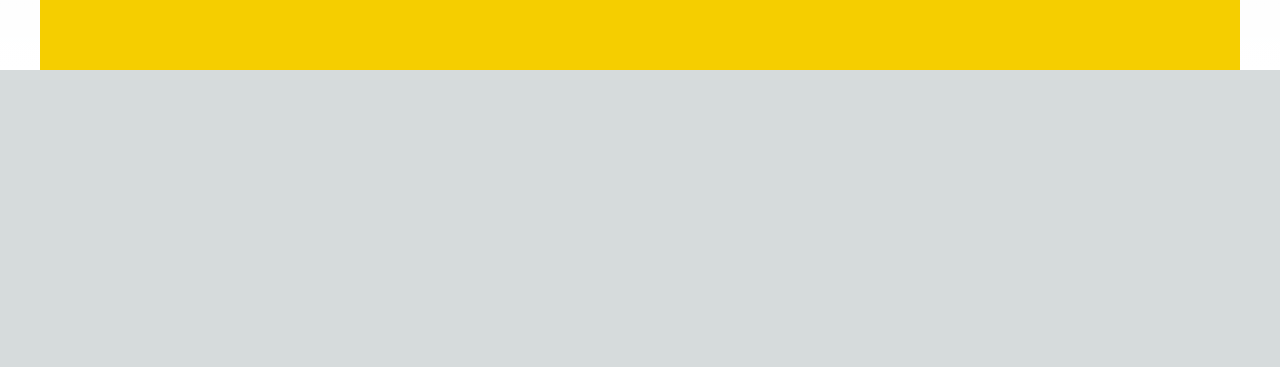
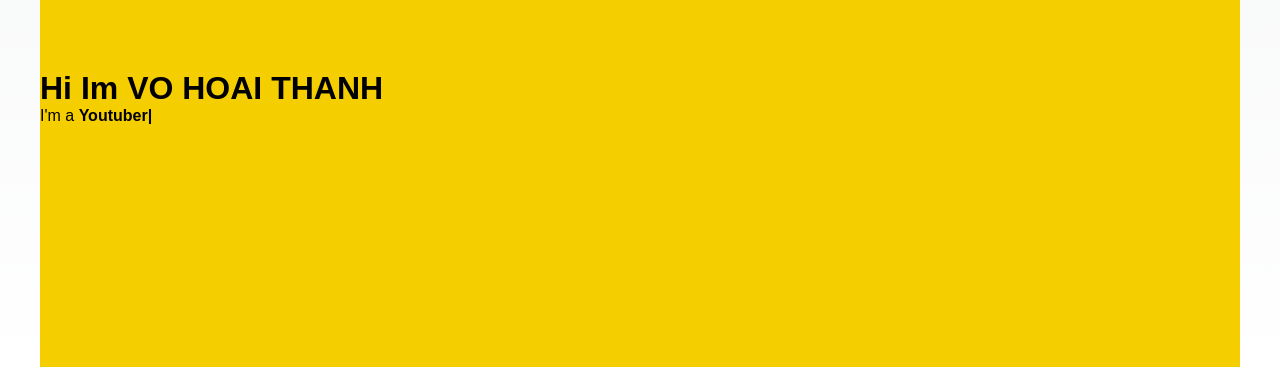
Before and after one commit to hoaithanhvo/product, a Next.js app: page / in a window 1280 px wide. Shown: the part 2229-2596 px from the top of the page. Before the commit the page ends 2299 px from the top, so only its background shows below. Built offline with nearby package versions, Linux system fonts and the light colour scheme.

Commit message:
lan4_textSlider

```diff
--- a/components/SliderText/sliderText.tsx
+++ b/components/SliderText/sliderText.tsx
@@ -1,17 +1,17 @@
 import React from "react";
-// import Typical from "react-typical";
-// import styles from "./sliderText.module.scss";
-// function TypicalExample() {
-//   const steps = ["developer ", 1000, "Photograper ", 1000, "Youtuber", 1000];
-//   return (
-//     <div>
-//       <h1>Hi Im VO HOAI THANH</h1>
-//       <p>
-//         I'm a {""}
-//         <Typical loop={Infinity} steps={steps} wrapper="b" />
-//       </p>
-//     </div>
-//   );
-// }
+import Typical from "react-typical";
+import styles from "./sliderText.module.scss";
+function TypicalExample() {
+  const steps = ["developer ", 1000, "Photograper ", 1000, "Youtuber", 1000];
+  return (
+    <div>
+      <h1>Hi Im VO HOAI THANH</h1>
+      <p>
+        I'm a {""}
+        <Typical loop={Infinity} steps={steps} wrapper="b" />
+      </p>
+    </div>
+  );
+}
 
-// export default TypicalExample;
+export default TypicalExample;
--- a/package.json
+++ b/package.json
@@ -29,6 +29,7 @@
     "typescript": "4.9.5"
   },
   "devDependencies": {
-    "@types/react-slick": "^0.23.10"
+    "@types/react-slick": "^0.23.10",
+    "@types/react-typical": "^0.1.0"
   }
 }
--- a/pages/index.tsx
+++ b/pages/index.tsx
@@ -14,7 +14,7 @@ import styles from "./Index.module.scss";
 // import App from "../components";
 // import App1 from "../co";
 import MySlider from "../components/SliderPicture/slider";
-// import SliderText from "../components/SliderText/sliderText";
+import SliderText from "../components/SliderText/sliderText";
 // const inter = Inter({ subsets: ["latin"] });
 
 export default function Home() {
@@ -277,9 +277,9 @@ export default function Home() {
       <div style={{ height: "300px" }}>
         <h1>deploy thành công </h1>
       </div>
-      {/* <div style={{ height: "300px" }}>
+      <div style={{ height: "300px" }}>
         <SliderText />
-      </div> */}
+      </div>
     </div>
   );
 }
```
Also changed, not shown: 1 other file (tests, documents, lock files or other folders).
